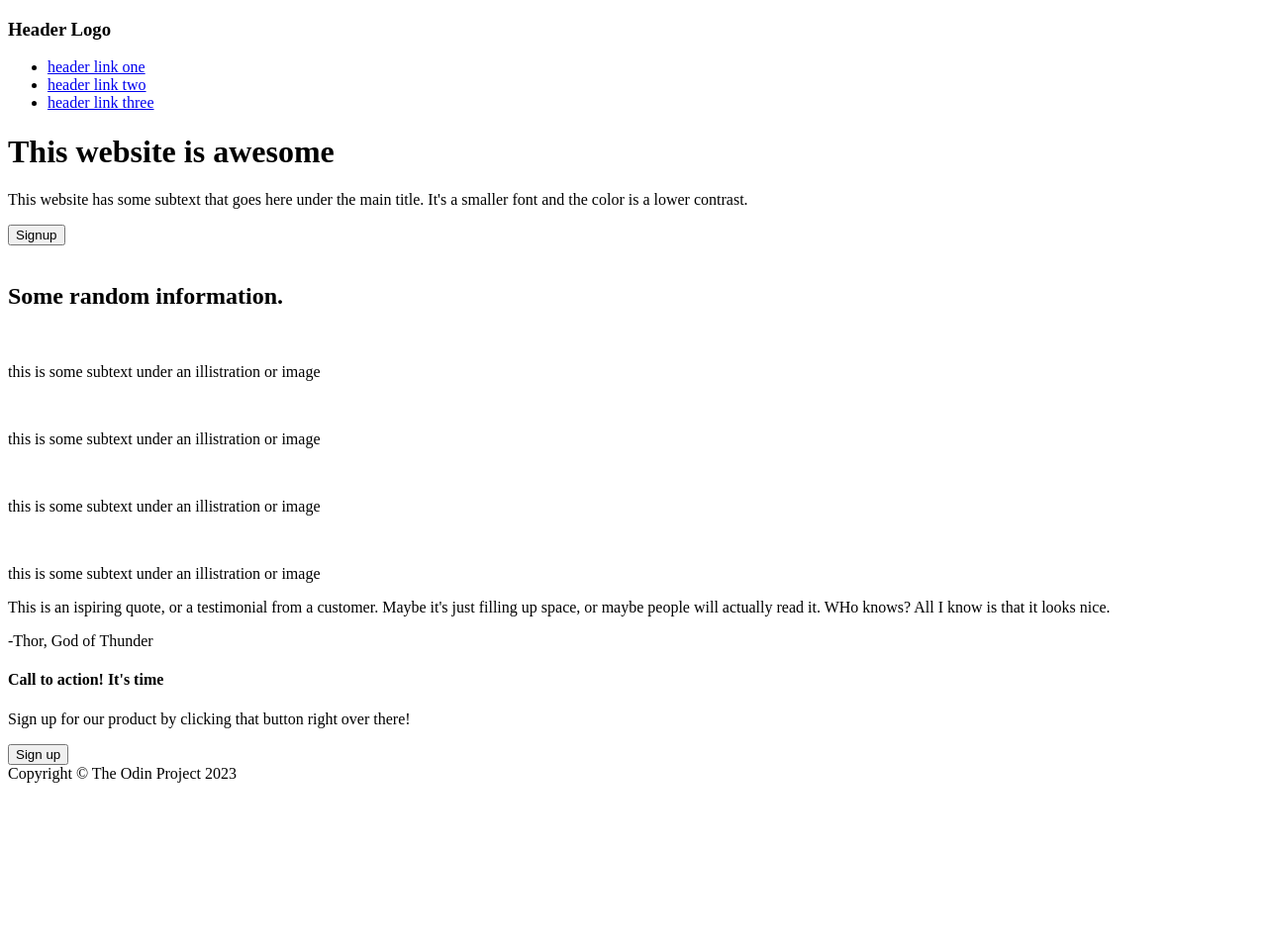
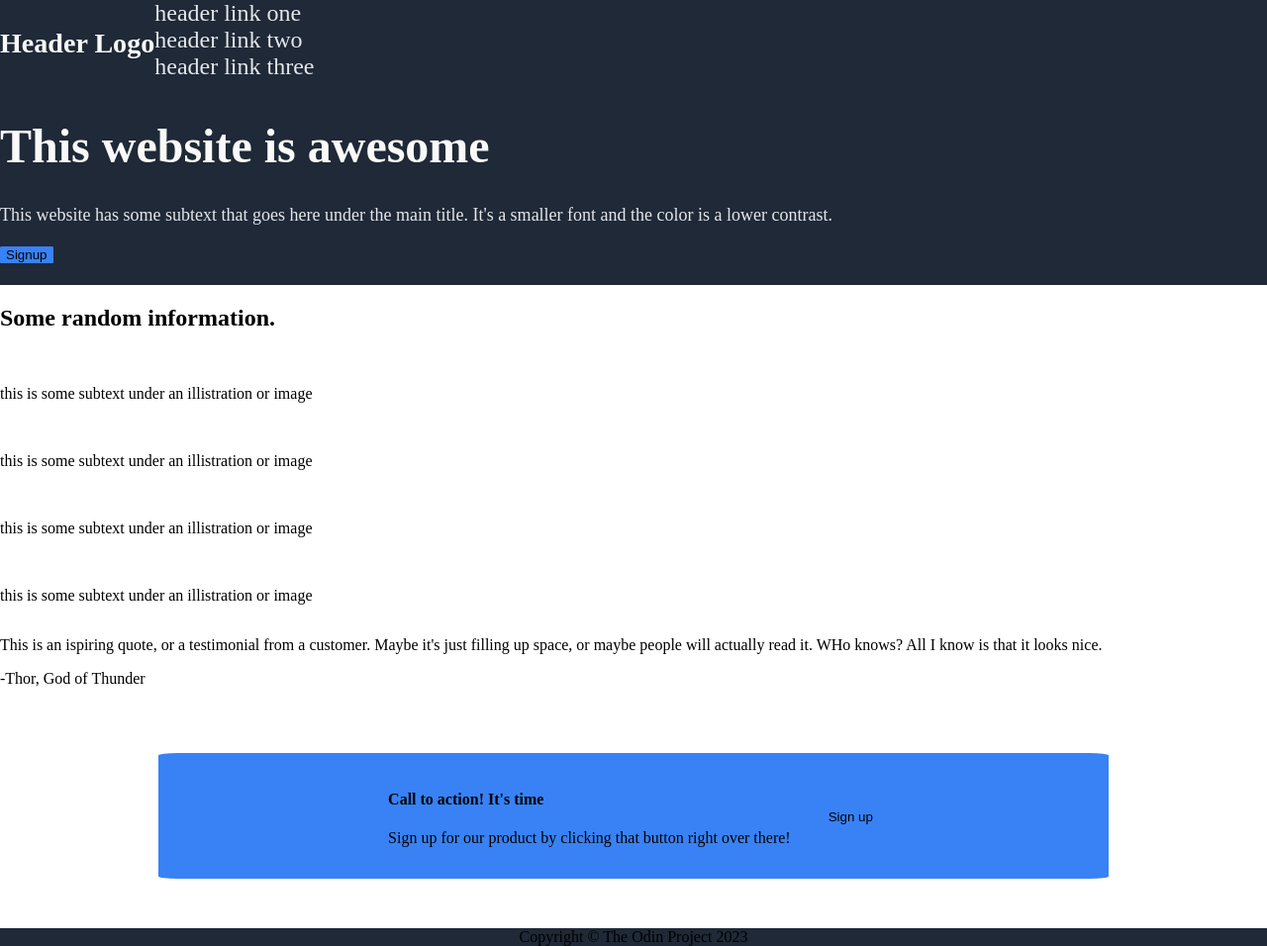
Before and after one commit to JLit218/Landing-Page, a plain HTML site: page index.html in a window 1280 px wide. Shown: the whole page at 99% size. Before the commit the page ends 800 px from the top, so only its background shows below. Drawn offline with Linux system fonts and the light colour scheme.

Commit message:
Created style.css and began style changes.

```diff
--- a/index.html
+++ b/index.html
@@ -5,9 +5,11 @@
     <meta http-equiv="X-UA-Compatible" content="IE=edge">
     <meta name="viewport" content="width=device-width, initial-scale=1.0">
     <title>Landing Page</title>
+
+    <link rel="stylesheet" href="style.css">
 </head>
 <body>
-    <div class="heading">
+    <div class="header">
         <h3>Header Logo</h1>
         <ul>
             <li><a href="#">header link one</a></li>
@@ -54,6 +56,7 @@
             -Thor, God of Thunder
         </p>
     </div>
+    <div class="callcontainer">
         <div class="calltoaction">
             <div class="leftcall">
                 <h4>Call to action! It's time</h4>
@@ -65,9 +68,9 @@
                 <button>Sign up</button>
             </div>
         </div>
+    </div>
     <div class="footer">
         Copyright &copy; The Odin Project 2023
     </div>
-
 </body>
 </html>
--- /dev/null
+++ b/style.css
@@ -0,0 +1,81 @@
+body {
+    display: flex;
+    flex-direction: column;
+    margin: 0;
+}
+
+.header {
+    background-color: #1f2937;
+    font-size: 24px;
+    color: #F9FAF8;
+
+    display: flex;
+    flex-direction: row;
+}
+
+ul  {
+    list-style-type: none; /* Remove bullets */
+    padding: 0; /* Remove padding */
+    margin: 0; /* Remove margins */
+}
+
+a {
+    text-decoration: none;
+    color: #E5E7EB;
+}
+
+button {
+    background-color: #3882F6;
+    border-style: none;
+    border-radius: 5%;
+    border-color: #3882F6;;
+}
+
+div > h1 {
+    font-size: 48px;
+    color: #F9FAF8;
+}
+
+.hero {
+    background-color: #1f2937;
+    color: #E5E7EB;
+    font-size: 18px;
+}
+
+.heroright > img {
+    background-color: grey;
+    width: 100px;
+    height: auto;
+}
+
+.footer {
+    background-color: #1f2937;
+
+    display: flex;
+    justify-content: center;
+    align-items: center;
+}
+
+.content > h1 {
+    font-size: 36px;
+    font-weight: bolder;
+}
+
+.callcontainer {
+    display: flex;
+    justify-content: center;
+    align-items: center;
+}
+.calltoaction {
+    display: flex;
+    border-radius: 2%;
+    background-color: #3882F6;
+    justify-content: center;
+    align-items: center;
+    width: 75%;
+    margin: 50px 25px ;
+}
+
+.leftcall, .rightcall {
+    padding: 16px;
+}
```
Lines whose indentation alone changed are shown as unchanged.
